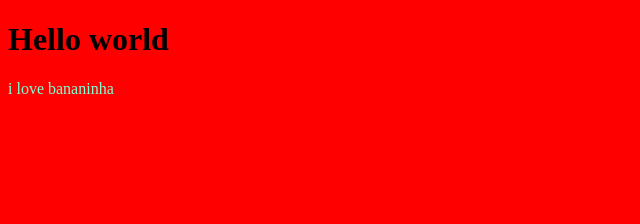
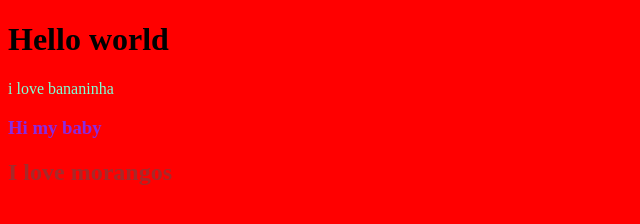
Before and after one commit to LaloLILI/aula-git, a plain HTML site: page index.html in a window 1280 px wide. Shown: the whole page, without its empty margins (0-640 px from the left). Drawn offline with Linux system fonts and the light colour scheme.

Commit message:
novo commiteeeeeee

```diff
--- a/estilo.css
+++ b/estilo.css
@@ -9,3 +9,11 @@ h1{
 p{
     color: aquamarine;
 }
+
+h3{
+    color: blueviolet;
+}
+
+h2{
+    color: brown;
+}
--- a/index.html
+++ b/index.html
@@ -9,5 +9,7 @@
 <body>
     <h1>Hello world</h1>
     <p>i love bananinha</p>
+    <h3>Hi my baby</h3>
+    <h2>I love morangos</h2>
 </body>
 </html>
```
